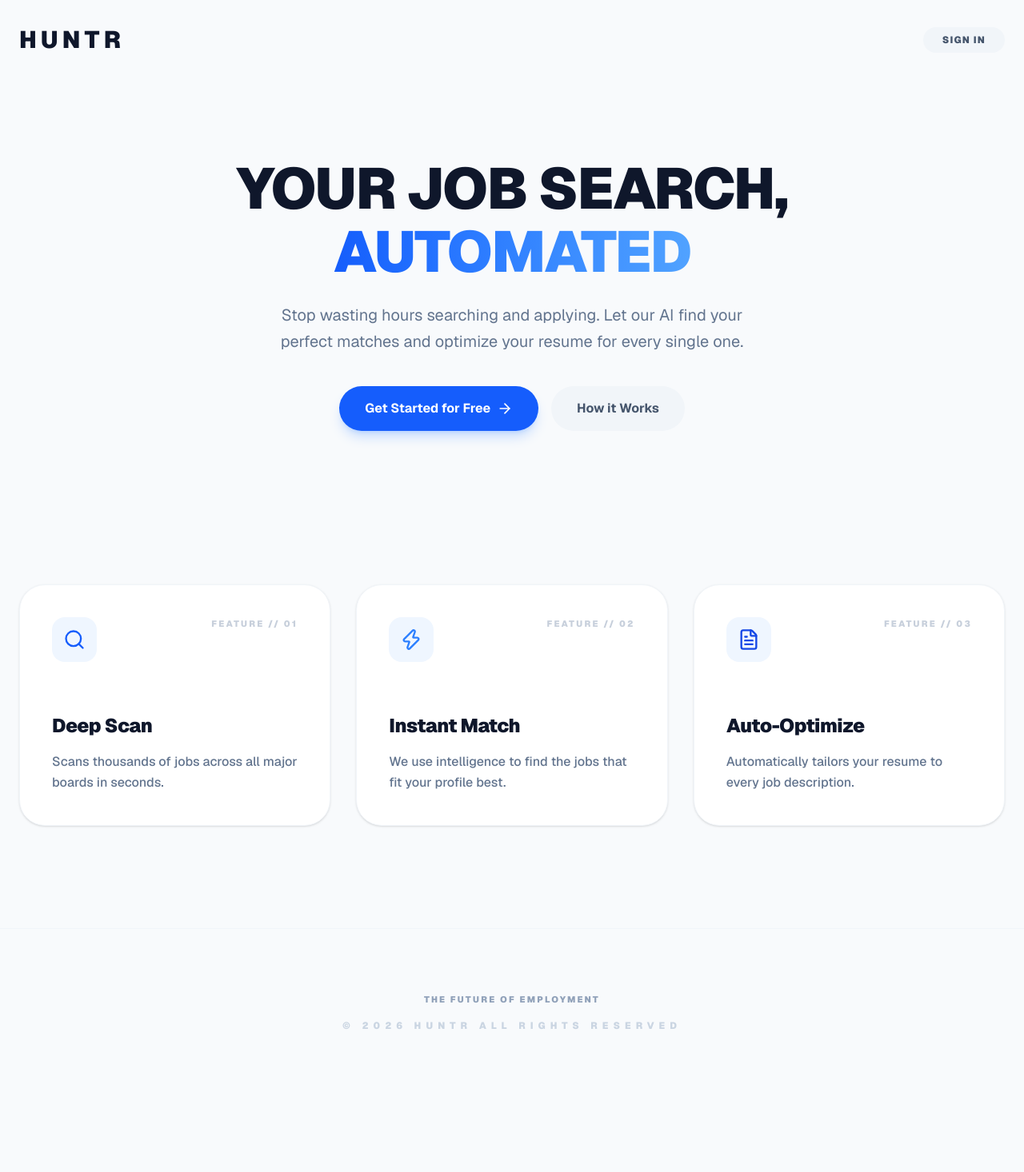
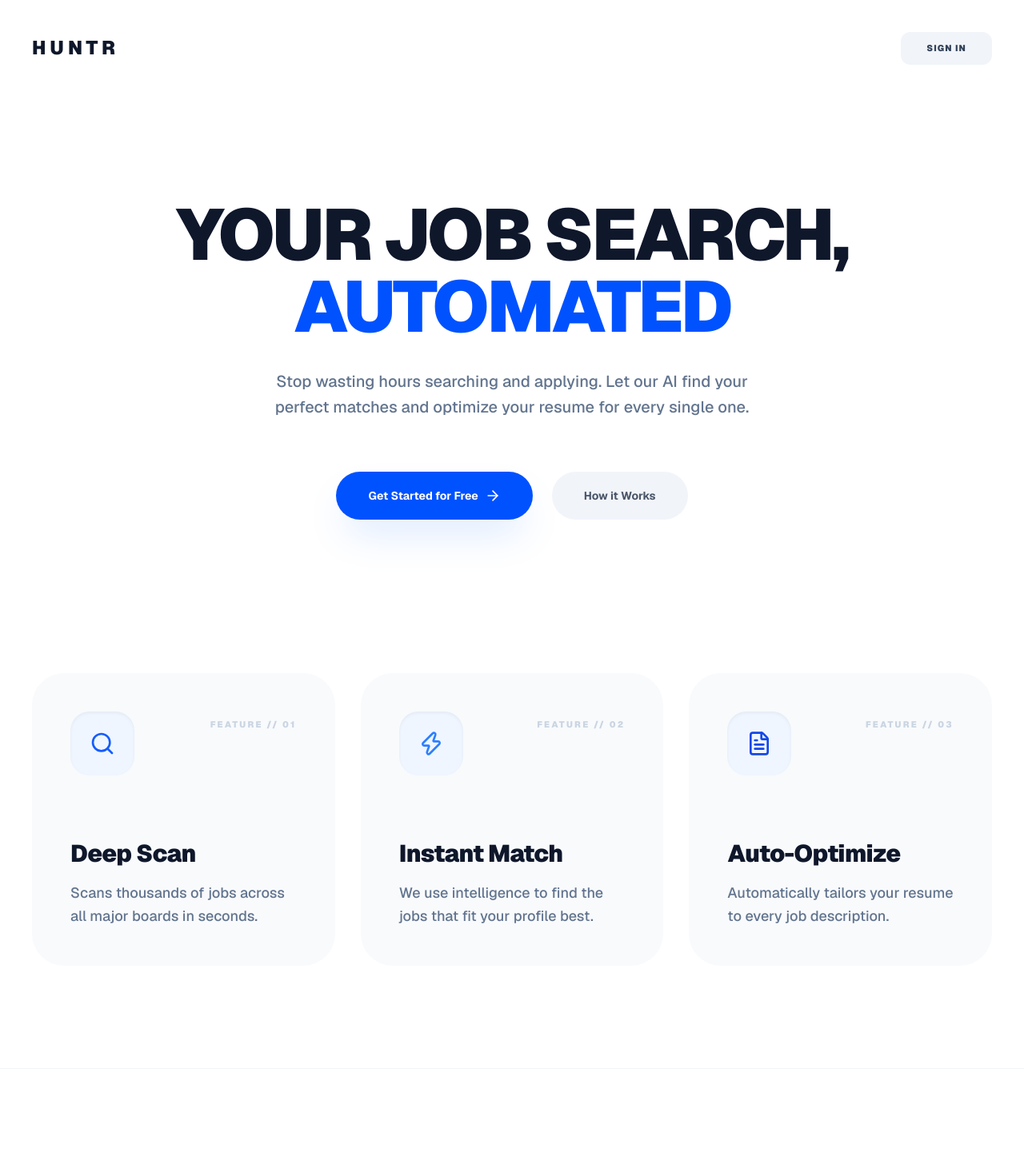
Before and after one commit to hunterom-pe/huntr-v2, a Next.js app: page / in a window 1280 px wide. Shown: the top 1466 px of the page at 80% size. Before the commit the page ends 1371 px from the top, so only its background shows below. Built offline with nearby package versions, Linux system fonts and the light colour scheme.

Commit message:
design: Perfected V1 aesthetic scaling and logo tracking

```diff
--- a/src/app/globals.css
+++ b/src/app/globals.css
@@ -8,39 +8,37 @@
 :root {
   --background: #ffffff;
   --foreground: #0f172a;
-  --accent-blue: #0070f3;
-  --accent-gradient: linear-gradient(90deg, #0070f3 0%, #00a1ff 100%);
 }
 
 body {
   color: var(--foreground);
-  background-color: #f8fafc;
+  background-color: #ffffff;
   font-family: var(--font-sans);
   -webkit-font-smoothing: antialiased;
 }
 
-/* Replicating the clean, bold SaaS look */
-.btn-primary-pill {
-  @apply px-8 py-4 bg-blue-600 text-white font-bold rounded-full shadow-lg shadow-blue-500/25 hover:bg-blue-700 hover:scale-[1.02] transition-all flex items-center gap-2;
+/* THE BOLD SaaS LOOK */
+.btn-pill-blue {
+  @apply px-10 py-5 bg-[#0052FF] text-white text-sm font-bold rounded-full shadow-2xl shadow-blue-500/20 hover:scale-[1.02] transition-all flex items-center gap-2;
 }
 
-.btn-secondary-pill {
-  @apply px-8 py-4 bg-slate-100 text-slate-600 font-bold rounded-full hover:bg-slate-200 hover:scale-[1.02] transition-all;
+.btn-pill-gray {
+  @apply px-10 py-5 bg-[#F1F4F9] text-[#4A5568] text-sm font-bold rounded-full hover:bg-[#E2E8F0] hover:scale-[1.02] transition-all;
 }
 
-.card-v1 {
-  @apply bg-white p-10 rounded-[32px] border border-slate-100 shadow-sm hover:shadow-xl hover:translate-y-[-4px] transition-all duration-300;
+.feature-card {
+  @apply bg-[#F8FAFC] p-12 rounded-[40px] flex flex-col h-full hover:shadow-2xl hover:shadow-slate-200 transition-all duration-500;
 }
 
-.label-caps-v1 {
-  @apply text-[11px] font-black uppercase tracking-[0.2em] text-slate-400;
+/* Typography Overhaul */
+.hero-text-large {
+  @apply text-6xl md:text-[90px] font-black text-slate-900 leading-[1] tracking-[-0.04em] uppercase;
 }
 
-/* Typography refinement */
-.hero-title {
-  @apply text-5xl md:text-7xl font-black text-slate-900 tracking-tight leading-[1.1] uppercase;
+.hero-sub {
+  @apply text-lg md:text-xl text-slate-500 max-w-2xl mx-auto leading-relaxed font-medium;
 }
 
-.hero-subtitle {
-  @apply text-lg md:text-xl text-slate-500 max-w-2xl mx-auto leading-relaxed;
+.logo-text {
+  @apply text-2xl font-black tracking-[0.2em] text-slate-900 uppercase;
 }
--- a/src/app/page.tsx
+++ b/src/app/page.tsx
@@ -3,45 +3,43 @@ import { ArrowRight, Search, Zap, FileText } from "lucide-react";
 
 export default function Home() {
   return (
-    <div className="min-h-screen bg-[#f8fafc]">
+    <div className="min-h-screen bg-white">
       {/* Header */}
-      <header className="max-w-7xl mx-auto px-6 py-8 flex justify-between items-center">
-        <Link href="/" className="flex items-center group">
-          <span className="text-3xl font-black tracking-[-0.02em] text-slate-900 group-hover:text-blue-600 transition-all">
-            H U N T R
-          </span>
+      <header className="max-w-[1400px] mx-auto px-10 py-10 flex justify-between items-center">
+        <Link href="/" className="logo-text">
+          HUNTR
         </Link>
-        <Link href="/login" className="px-6 py-2 bg-slate-100 text-slate-600 text-xs font-black uppercase tracking-widest rounded-full hover:bg-slate-200 transition-colors">
+        <Link href="/login" className="px-8 py-3 bg-[#F1F4F9] text-slate-700 text-[11px] font-black uppercase tracking-widest rounded-xl hover:bg-[#E2E8F0] transition-all">
           Sign In
         </Link>
       </header>
 
-      <main className="max-w-7xl mx-auto px-6 pt-24 pb-32">
+      <main className="max-w-[1400px] mx-auto px-10">
         {/* Hero Section */}
-        <div className="text-center space-y-10">
-          <div className="space-y-6">
-            <h1 className="hero-title">
+        <div className="text-center pt-32 pb-48 space-y-12">
+          <div className="space-y-8">
+            <h1 className="hero-text-large">
               Your Job Search, <br />
-              <span className="bg-gradient-to-r from-blue-600 to-blue-400 bg-clip-text text-transparent">Automated</span>
+              <span className="text-[#0052FF]">Automated</span>
             </h1>
-            <p className="hero-subtitle">
+            <p className="hero-sub">
               Stop wasting hours searching and applying. Let our AI find your <br className="hidden md:block" />
               perfect matches and optimize your resume for every single one.
             </p>
           </div>
 
-          <div className="flex flex-col sm:flex-row justify-center gap-4">
-            <Link href="/login" className="btn-primary-pill justify-center">
+          <div className="flex flex-col sm:flex-row justify-center gap-6 pt-4">
+            <Link href="/login" className="btn-pill-blue justify-center">
               Get Started for Free <ArrowRight size={20} />
             </Link>
-            <Link href="#process" className="btn-secondary-pill justify-center">
+            <Link href="#process" className="btn-pill-gray justify-center">
               How it Works
             </Link>
           </div>
         </div>
 
-        {/* Features / Bento Grid */}
-        <div id="process" className="grid md:grid-cols-3 gap-8 mt-48">
+        {/* Feature Cards */}
+        <div id="process" className="grid lg:grid-cols-3 gap-8 pb-32">
           {[
             {
               title: "Deep Scan",
@@ -65,26 +63,27 @@ export default function Home() {
               bg: "bg-blue-50"
             }
           ].map((feature, i) => (
-            <div key={i} className="card-v1 group">
-              <div className="flex justify-between items-start mb-16">
-                <div className={`w-14 h-14 ${feature.bg} rounded-2xl flex items-center justify-center transition-transform group-hover:scale-110`}>
-                  <feature.icon className={feature.color} size={28} />
+            <div key={i} className="feature-card group">
+              <div className="flex justify-between items-start mb-20">
+                <div className={`w-20 h-20 ${feature.bg} rounded-3xl flex items-center justify-center shadow-inner`}>
+                  <feature.icon className={feature.color} size={32} />
                 </div>
-                <div className="label-caps-v1 opacity-50">Feature // 0{i + 1}</div>
+                <div className="text-[11px] font-black uppercase tracking-[0.2em] text-slate-300 mt-2">
+                  Feature // 0{i + 1}
+                </div>
               </div>
               <div className="space-y-4">
-                <h3 className="text-2xl font-black text-slate-900 tracking-tight">{feature.title}</h3>
-                <p className="text-slate-500 font-medium leading-relaxed">{feature.desc}</p>
+                <h3 className="text-3xl font-black text-slate-900 tracking-tight">{feature.title}</h3>
+                <p className="text-slate-500 text-lg font-medium leading-relaxed">{feature.desc}</p>
               </div>
             </div>
           ))}
         </div>
       </main>
 
-      <footer className="border-t border-slate-100 py-20 text-center">
-        <div className="label-caps-v1 mb-4">The Future of Employment</div>
-        <div className="text-xs font-black text-slate-300 uppercase tracking-[0.5em]">
-          &copy; 2026 HUNTR ALL RIGHTS RESERVED
+      <footer className="border-t border-slate-100 py-32 text-center">
+        <div className="text-[10px] font-black text-slate-400 uppercase tracking-[0.5em]">
+          &copy; 2026 HUNTR SYSTEMS &bull; ALL RIGHTS RESERVED
         </div>
       </footer>
     </div>
```
